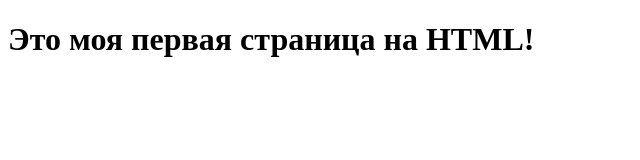
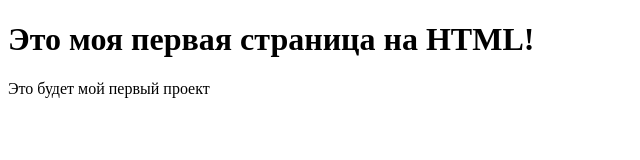
Before and after one commit to zaananasb/htmlpage, a plain HTML site: page index.html in a window 1280 px wide. Shown: the whole page, without its empty margins (0-640 px from the left). Drawn offline with Linux system fonts and the light colour scheme.

Commit message:
Добавили абзац

```diff
--- a/index.html
+++ b/index.html
@@ -6,5 +6,6 @@
 </head>
 <body>
     <h1>Это моя первая страница на HTML!</h1>
+    <p>Это будет мой первый проект</p>
 </body>
 </html>
```
